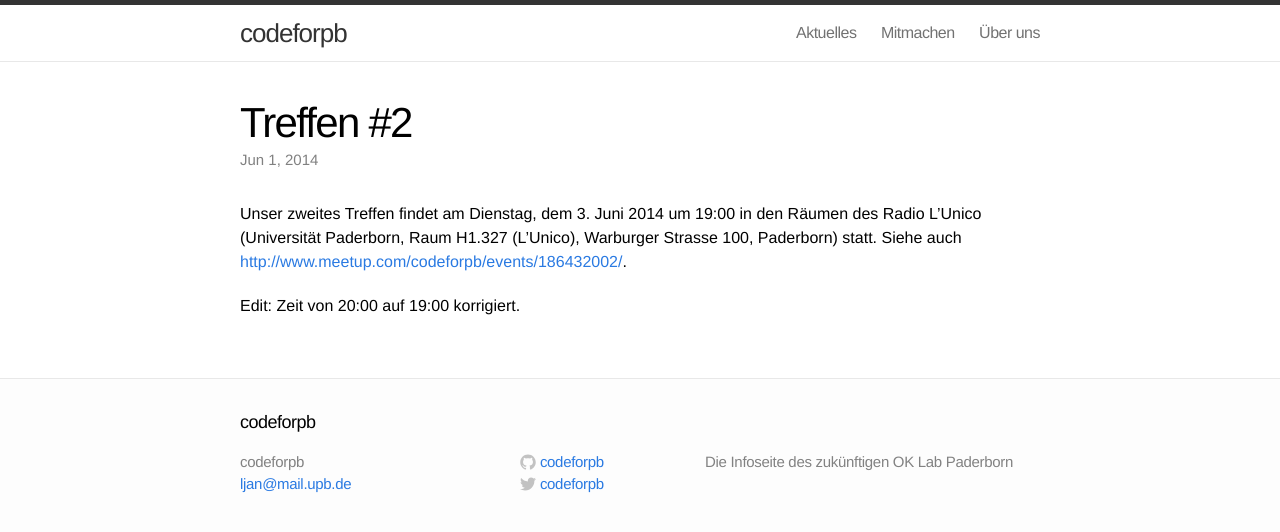
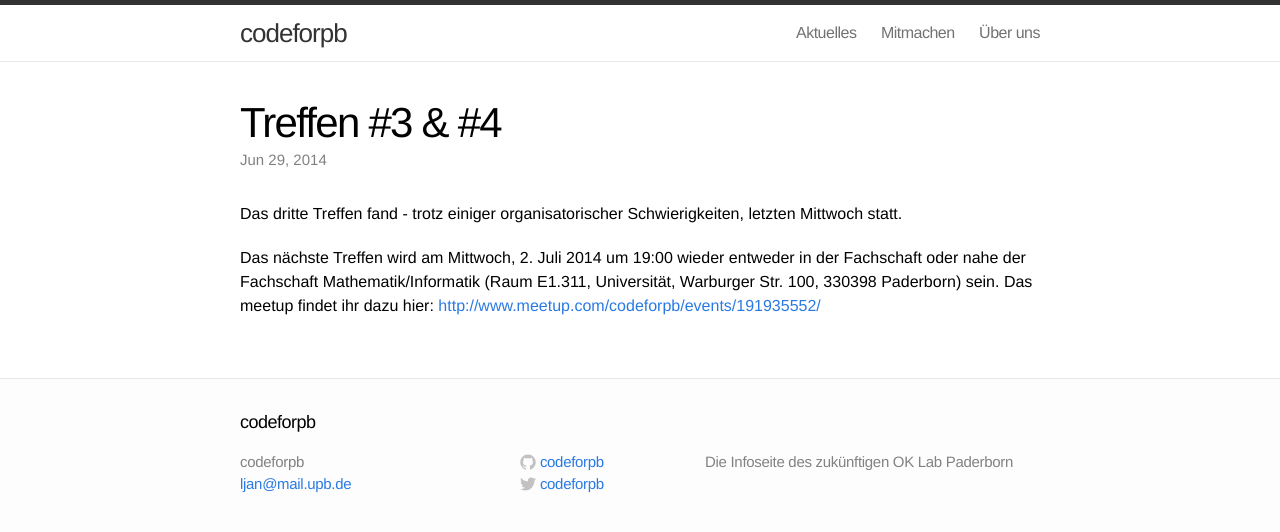
Before and after one commit to codeforpb/codeforpb.github.io, a Jekyll site: the page built from _posts/2014-06-01-ok_lab_meeting_2.markdown, in a window 1280 px wide. Shown: the top 532 px of the page. Built offline with Jekyll 4.4.1, drawn with Linux system fonts in a browser that asks for light colours.

Commit message:
Post über Treffen #3, Ankündigung #4

```diff
--- a/_posts/2014-06-01-ok_lab_meeting_2.markdown
+++ b/_posts/2014-06-01-ok_lab_meeting_2.markdown
@@ -1,11 +1,10 @@
 ---
 layout: post
-title:  "Treffen #2"
-date:   2014-06-01 17:30:00
+title:  "Treffen #3 & #4"
+date:   2014-06-29 13:00:00
 categories: oklabpb
 ---
 
-Unser zweites Treffen findet am Dienstag, dem 3. Juni 2014 um 19:00 in den Räumen des Radio L'Unico (Universität Paderborn, Raum H1.327 (L'Unico),
-Warburger Strasse 100, Paderborn) statt. Siehe auch [http://www.meetup.com/codeforpb/events/186432002/](http://www.meetup.com/codeforpb/events/186432002/).
+Das dritte Treffen fand - trotz einiger organisatorischer Schwierigkeiten, letzten Mittwoch statt.
 
-Edit: Zeit von 20:00 auf 19:00 korrigiert.
+Das nächste Treffen wird am Mittwoch, 2. Juli 2014 um 19:00 wieder entweder in der Fachschaft oder nahe der Fachschaft  Mathematik/Informatik (Raum E1.311, Universität, Warburger Str. 100, 330398 Paderborn) sein. Das meetup findet ihr dazu hier: [http://www.meetup.com/codeforpb/events/191935552/](http://www.meetup.com/codeforpb/events/191935552/)
```
